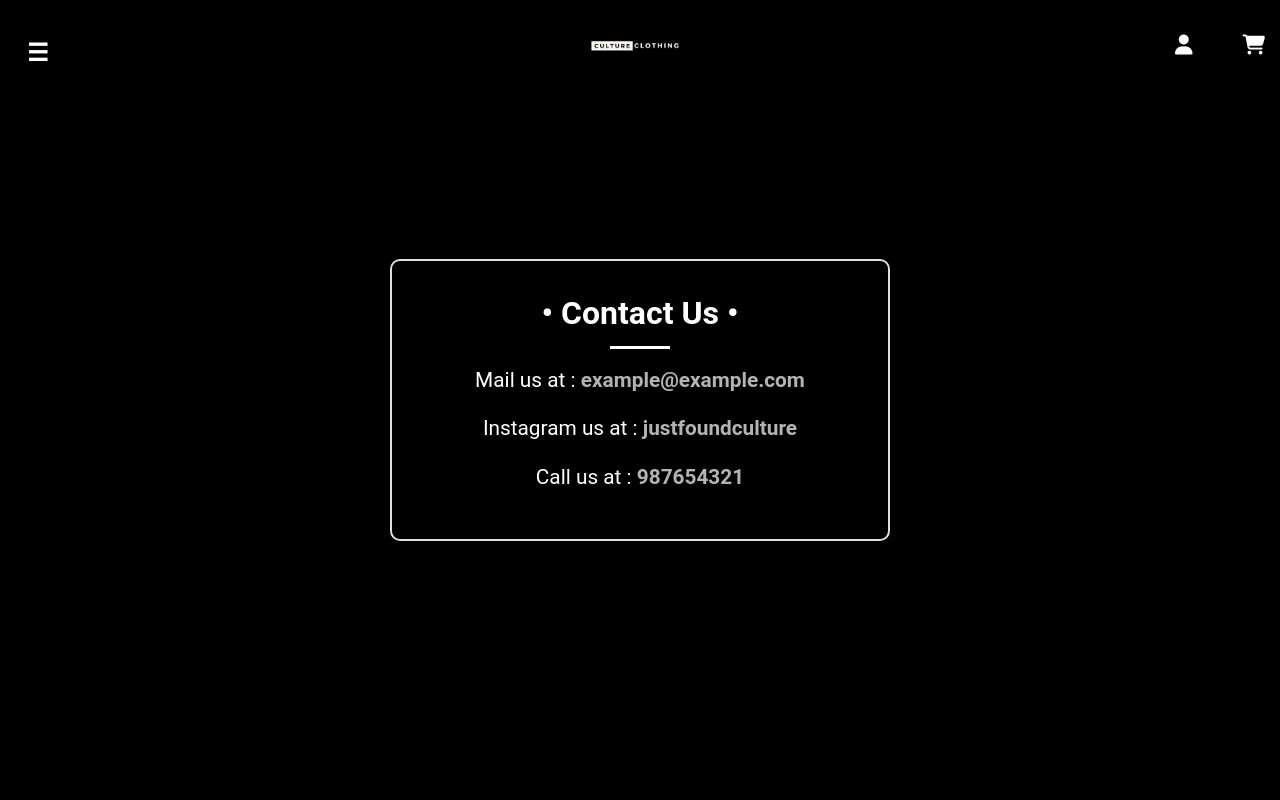
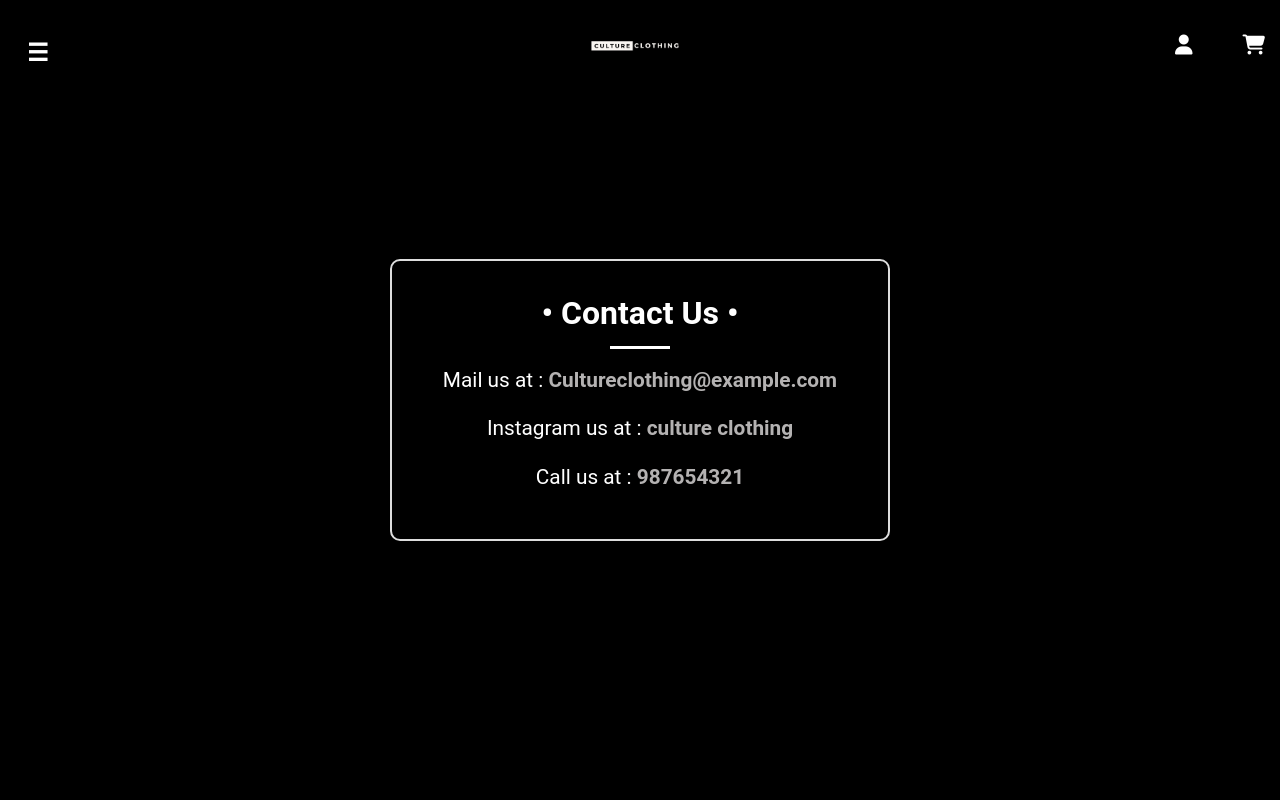
Before and after one commit to shivam142003/Culture-Clothing, a React (Create React App) app: page /contact in a window 1280 px wide. Shown: the top 800 px of the page. Built offline with nearby package versions, Linux system fonts and the light colour scheme.

Commit message:
Update Contact.js

```diff
--- a/src/components/Contact.js
+++ b/src/components/Contact.js
@@ -7,8 +7,8 @@
       <div className="contact-box">
         <h1>&bull; Contact Us &bull;</h1>
         <div className="contact-underline"></div>
-        <p>Mail us at : <a href="mailto:example@example.com">example@example.com</a></p>
-        <p> Instagram us at : <a href="https://www.instagram.com/justfoundculture/" target="_blank" rel="noopener noreferrer">justfoundculture</a></p>
+        <p>Mail us at : <a href="mailto:example@example.com">Cultureclothing@example.com</a></p>
+        <p> Instagram us at : <a href="" target="_blank" rel="noopener noreferrer">culture clothing</a></p>
         <p>Call us at : <a href="tel:+1234567890">987654321</a></p>
       </div>
     </div>
```
